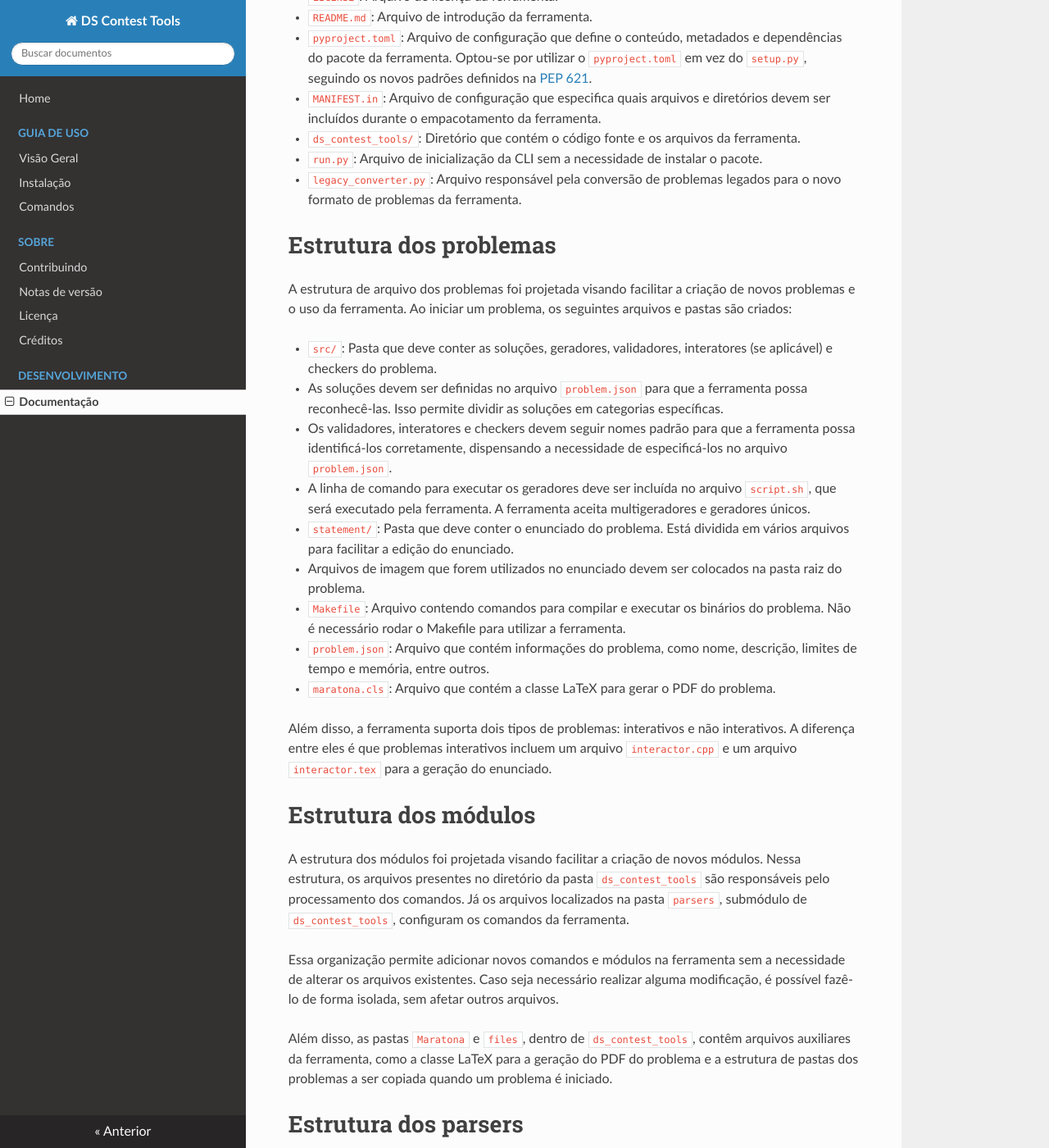
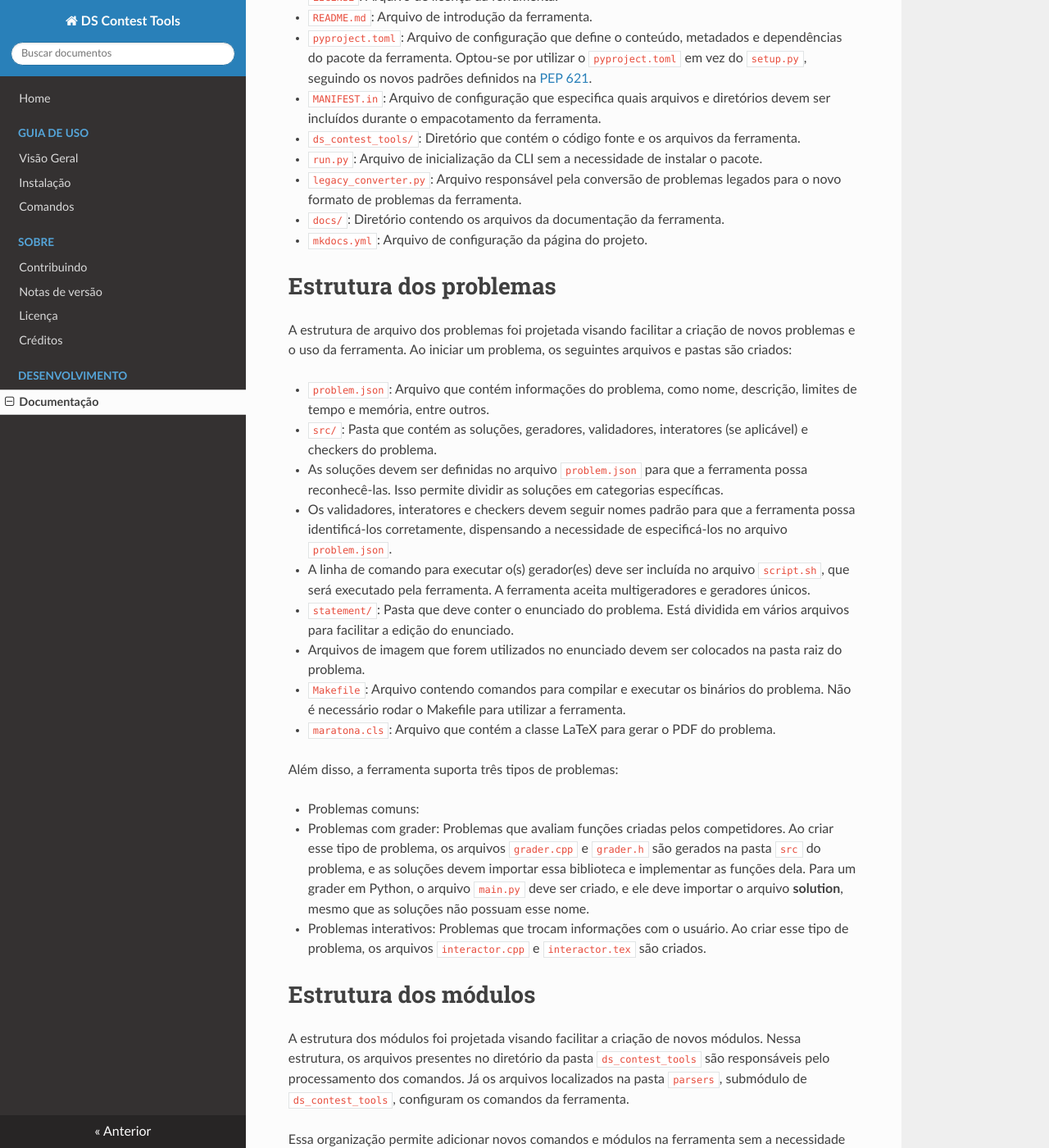
Before and after one commit to danielsaad/ds-contest-tools, an MkDocs documentation site: the page built from docs/documentation.md, in a window 1280 px wide and 1400 px high, scrolled down 248 px. Shown: the whole window at 82% size. Built offline with MkDocs 1.6.1, drawn with Linux system fonts in a browser that asks for light colours; nearby versions of some CDN libraries; some of the changed text lies outside the part shown.

Commit message:
wip: improving documentation

```diff
--- a/docs/documentation.md
+++ b/docs/documentation.md
@@ -9,22 +9,28 @@ A estrutura de arquivos da ferramenta foi definida com o objetivo de empacotar a
 - `ds_contest_tools/`: Diretório que contém o código fonte e os arquivos da ferramenta.
 - `run.py`: Arquivo de inicialização da CLI sem a necessidade de instalar o pacote.
 - `legacy_converter.py`: Arquivo responsável pela conversão de problemas legados para o novo formato de problemas da ferramenta.
+- `docs/`: Diretório contendo os arquivos da documentação da ferramenta.
+- `mkdocs.yml`: Arquivo de configuração da página do projeto.
 
 # Estrutura dos problemas
 
 A estrutura de arquivo dos problemas foi projetada visando facilitar a criação de novos problemas e o uso da ferramenta. Ao iniciar um problema, os seguintes arquivos e pastas são criados:
 
-- `src/`: Pasta que deve conter as soluções, geradores, validadores, interatores (se aplicável) e checkers do problema.
+- `problem.json`: Arquivo que contém informações do problema, como nome, descrição, limites de tempo e memória, entre outros.
+- `src/`: Pasta que contém as soluções, geradores, validadores, interatores (se aplicável) e checkers do problema.
   - As soluções devem ser definidas no arquivo `problem.json` para que a ferramenta possa reconhecê-las. Isso permite dividir as soluções em categorias específicas.
   - Os validadores, interatores e checkers devem seguir nomes padrão para que a ferramenta possa identificá-los corretamente, dispensando a necessidade de especificá-los no arquivo `problem.json`.
-  - A linha de comando para executar os geradores deve ser incluída no arquivo `script.sh`, que será executado pela ferramenta. A ferramenta aceita multigeradores e geradores únicos.
+  - A linha de comando para executar o(s) gerador(es) deve ser incluída no arquivo `script.sh`, que será executado pela ferramenta. A ferramenta aceita multigeradores e geradores únicos.
 - `statement/`: Pasta que deve conter o enunciado do problema. Está dividida em vários arquivos para facilitar a edição do enunciado.
   - Arquivos de imagem que forem utilizados no enunciado devem ser colocados na pasta raiz do problema.
 - `Makefile`: Arquivo contendo comandos para compilar e executar os binários do problema. Não é necessário rodar o Makefile para utilizar a ferramenta.
-- `problem.json`: Arquivo que contém informações do problema, como nome, descrição, limites de tempo e memória, entre outros.
 - `maratona.cls`: Arquivo que contém a classe LaTeX para gerar o PDF do problema.
 
-Além disso, a ferramenta suporta dois tipos de problemas: interativos e não interativos. A diferença entre eles é que problemas interativos incluem um arquivo `interactor.cpp` e um arquivo `interactor.tex` para a geração do enunciado.
+Além disso, a ferramenta suporta três tipos de problemas:
+
+- Problemas comuns:
+- Problemas com grader: Problemas que avaliam funções criadas pelos competidores. Ao criar esse tipo de problema, os arquivos `grader.cpp` e `grader.h` são gerados na pasta `src` do problema, e as soluções devem importar essa biblioteca e implementar as funções dela. Para um grader em Python, o arquivo `main.py` deve ser criado, e ele deve importar o arquivo **solution**, mesmo que as soluções não possuam esse nome.
+- Problemas interativos: Problemas que trocam informações com o usuário. Ao criar esse tipo de problema, os arquivos `interactor.cpp` e `interactor.tex` são criados.
 
 # Estrutura dos módulos
 
```
Also changed, not shown: other parts of docs/documentation.md (+1 -1 lines), docs/contributing.md (+3 -0 lines), docs/credits.md (+1 -1 lines), docs/license.md (+2 -0 lines).
